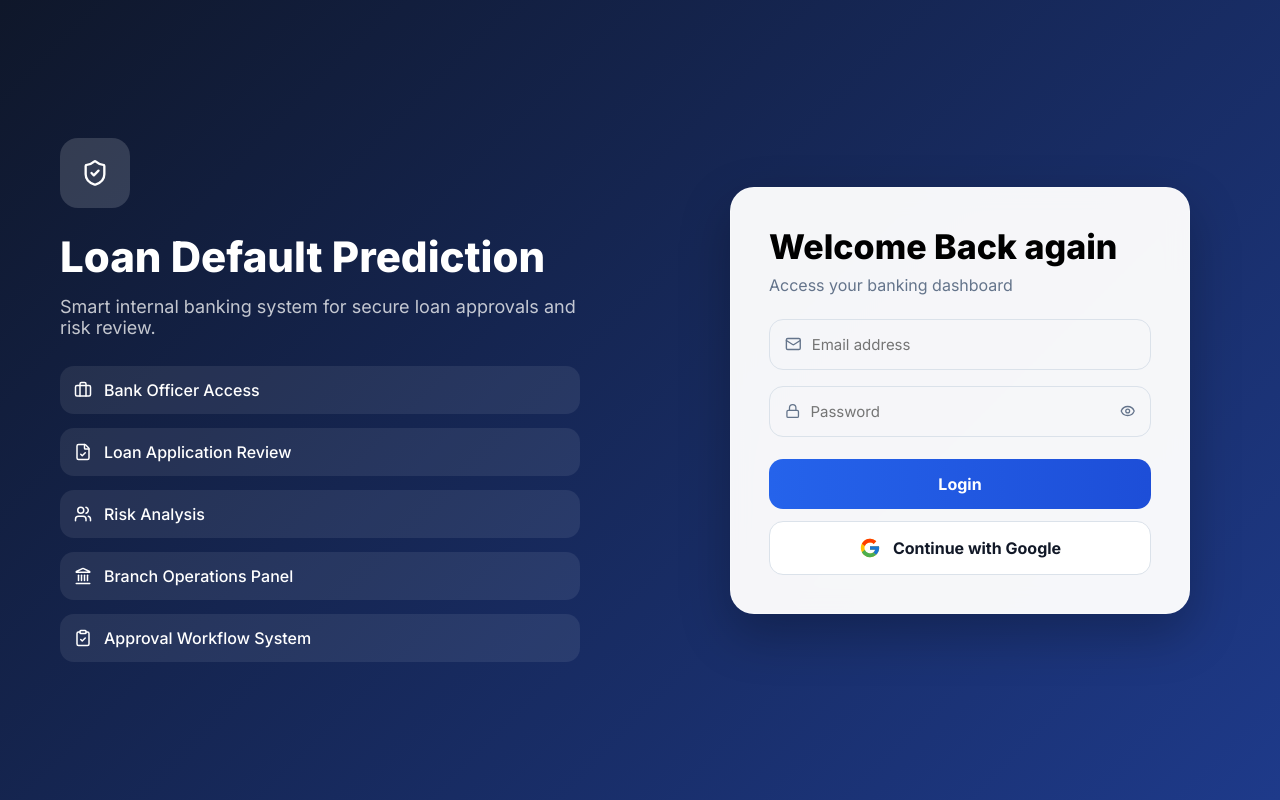
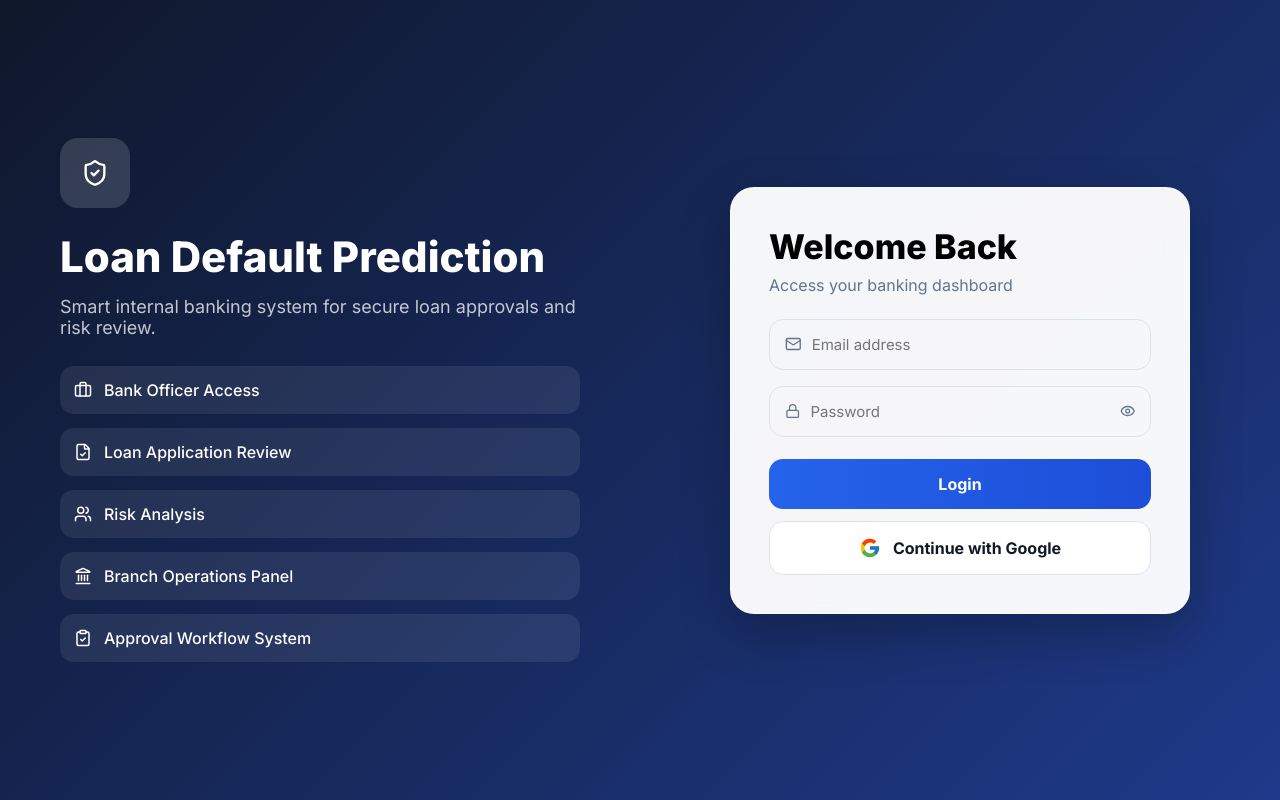
Before and after one commit to jeevaninallu/Capstone_final, a React (Vite) app in the folder frontend/: page /login in a window 1280 px wide. Built offline with nearby package versions, Linux system fonts and the light colour scheme.

Commit message:
changed login page to check deveops

```diff
--- a/frontend/src/pages/Login.jsx
+++ b/frontend/src/pages/Login.jsx
@@ -186,7 +186,7 @@ function Login() {
               styles.loginTitle
             }
           >
-            Welcome Back again
+            Welcome Back
           </h2>
 
           <p
```
